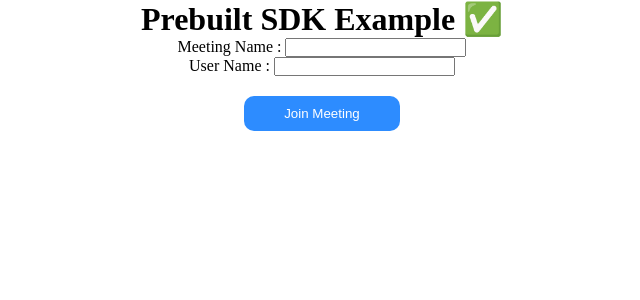
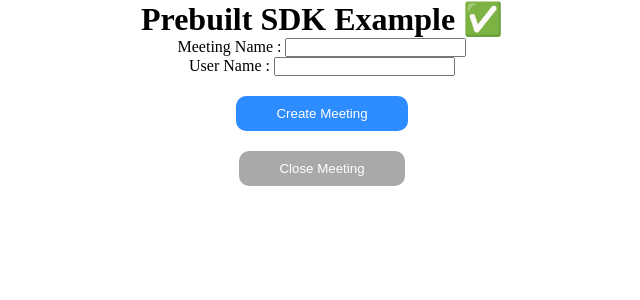
Before and after one commit to KitschminyofStephan/videosdk-symfony-example, a Symfony app: template templates/meeting/prebuiltSDK-create-meeting.html.twig in a window 1280 px wide. Shown: the top 300 px of the page, without its empty margins (318-958 px from the left). Run offline with Twig, Linux system fonts and the light colour scheme; the template is opened without the code that fills it, so the values that code supplies are empty; some libraries are stand-ins or nearby versions.

Commit message:
add closing button

```diff
--- a/public/main.css
+++ b/public/main.css
@@ -14,7 +14,8 @@
     padding: 2px 6px;
 }
 
-#joinMeetingButton {
+#joinMeetingInput button,
+#closeMeetingInput button{
     margin-top: 20px;
     background-color: #2D8CFF;
     color: #ffffff;
@@ -30,14 +31,20 @@
     outline: none;
 }
 
+#joinMeetingInput button:disabled,
+#closeMeetingInput button:disabled {
+    background-color: darkgray;
+}
+
 
 #videosdk-frame {
     visibility: hidden;
 }
 
-#video-content {
-    width: 640px;
-    height: 580px;
+#video-style {
+    width: 700px;
+    height: 500px;
     margin: auto;
+    padding-top: 1em;
     position: static;
 }
--- a/templates/meeting/prebuiltSDK-create-meeting.html.twig
+++ b/templates/meeting/prebuiltSDK-create-meeting.html.twig
@@ -6,7 +6,7 @@
 <div class="content">
     <h1>Prebuilt SDK Example ✅</h1>
 
-     <div id="joinMeetingInput">
+    <div id="joinMeetingInput">
             <div>
                 <label for="meetingId">Meeting Name :</label>
                 <input type="text" id="meetingId" name="meetingId" minlength="4" maxlength="16">
@@ -16,15 +16,24 @@
                 <input type="text" id="username" name="username" maxlength="16">
             </div>
 
-            <button id="joinMeetingButton" onClick="joinMeeting()">Join Meeting</button>
+            <button id="joinMeetingButton" onClick="joinMeeting()">Create Meeting</button>
     </div>
+
+    <div id="video-content">
+
+    </div>
+
+    <div id="closeMeetingInput">
+        <button id="closeMeetingButton" onClick="closeMeeting()" disabled>Close Meeting</button>
+    </div>
+
+
 </div>
 {% endblock %}
 
 {% block javascripts %}
     <script>
-        var script = document.createElement("script");
-        script.type = "text/javascript";
+
 
         /**
         * Check if form values and start the meeting
@@ -46,6 +55,7 @@
                 return
             }
 
+            document.getElementById('joinMeetingButton').disabled = true;
             startMeeting(meetingId, username);
         }
 
@@ -55,7 +65,12 @@
         *  @param string username
         */
         function startMeeting(meetingId, username) {
+            var script = document.createElement("script");
+            script.type = "text/javascript";
+
+            console.log("start meeting");
             script.addEventListener("load", function (event) {
+                console.log("event");
                 const config = {
                     name: username,
                     meetingId: meetingId,
@@ -74,13 +89,13 @@
 
                     raiseHandEnabled: true,
 
-                    joinScreen: {
-                        visible: false,
+                    joinScreen: { // join screen where you can configure mic / cam ...
+                        visible: true,
                         title: "Test title",
                     },
 
                     participantCanLeave: true,
-                    //redirectOnLeave: "http://127.0.0.1:8000",
+                    //redirectOnLeave: "http://127.0.0.1:8000", // cna be use to redirect when user leave the meeting
 
                     permissions: {
                         pin: true,
@@ -115,20 +130,35 @@
         *   To display the videosdk iframe like an element of the page and not on all the page content
         */
         async function displayVideoSDKFrame() {
+            console.log("display video");
             // Waiting to get videosdk iframe element
             var videoSKDiframe = null;
             while (videoSKDiframe === null) {
                 videoSKDiframe = document.getElementById("videosdk-frame");
                 await new Promise(resolve => setTimeout(resolve, 1000));
+                console.log("here")
             }
-
+            console.log(videoSKDiframe);
             // Get videosdk.live parent's div and change style
             var divVideoSDK = videoSKDiframe.parentNode;
+            divVideoSDK.remove()
+            document.getElementById("video-content").appendChild(divVideoSDK);
             divVideoSDK.removeAttribute("style");
-            divVideoSDK.setAttribute('id', 'video-content');
+            divVideoSDK.setAttribute('id', 'video-style');
 
-            // Set to hidden on css file to don't have a full screen videosdk iframe before we set the video-content style
+            // Set to hidden on css file to don't have a full screen videosdk iframe before we set the video style
             videoSKDiframe.style.visibility = "visible";
+
+            // enable close meeting button
+            document.getElementById('closeMeetingButton').disabled = false;
+        }
+
+        // End call close the meeting frame
+        function closeMeeting() {
+            document.getElementById("video-content").replaceChildren();
+            document.getElementById('closeMeetingButton').disabled = true;
+            document.getElementById('joinMeetingButton').disabled = false;
+            document.getElementsByTagName("head")[0].lastElementChild.remove();
         }
     </script>
 {% endblock %}
```
